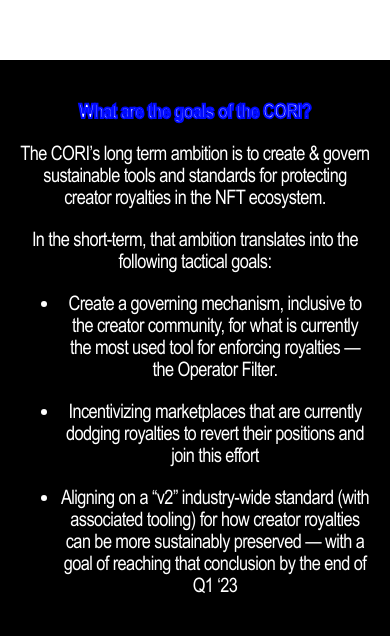
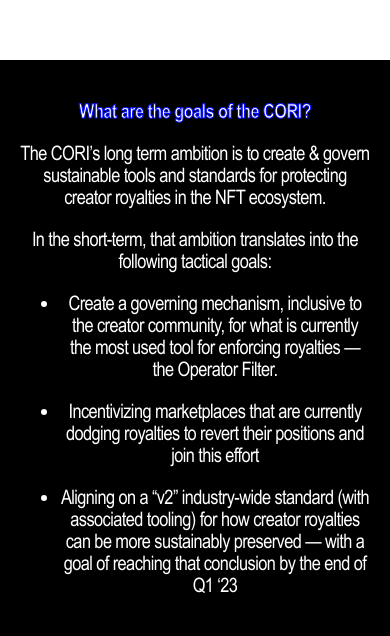
Before and after one commit to CORInstitute/www, a Next.js app: page /faq in a window 390 px wide. Shown: the part 1628-2264 px from the top of the page. Built offline with nearby package versions, Linux system fonts and the light colour scheme.

Commit message:
Mobile-version of text-stroke

```diff
--- a/styles/Text.module.css
+++ b/styles/Text.module.css
@@ -53,4 +53,7 @@
         line-height: 22px;
         letter-spacing: -0.03em;
     }
+    .flavorBlack h2 {
+        -webkit-text-stroke: 1px #000AFF;
+    }
 }
```
